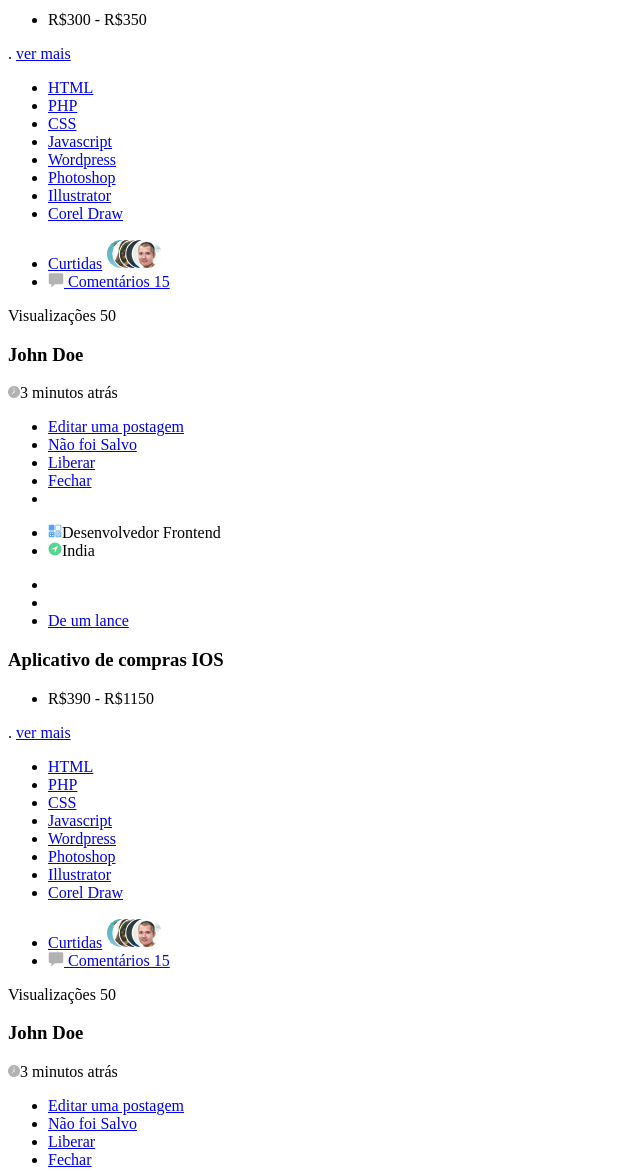
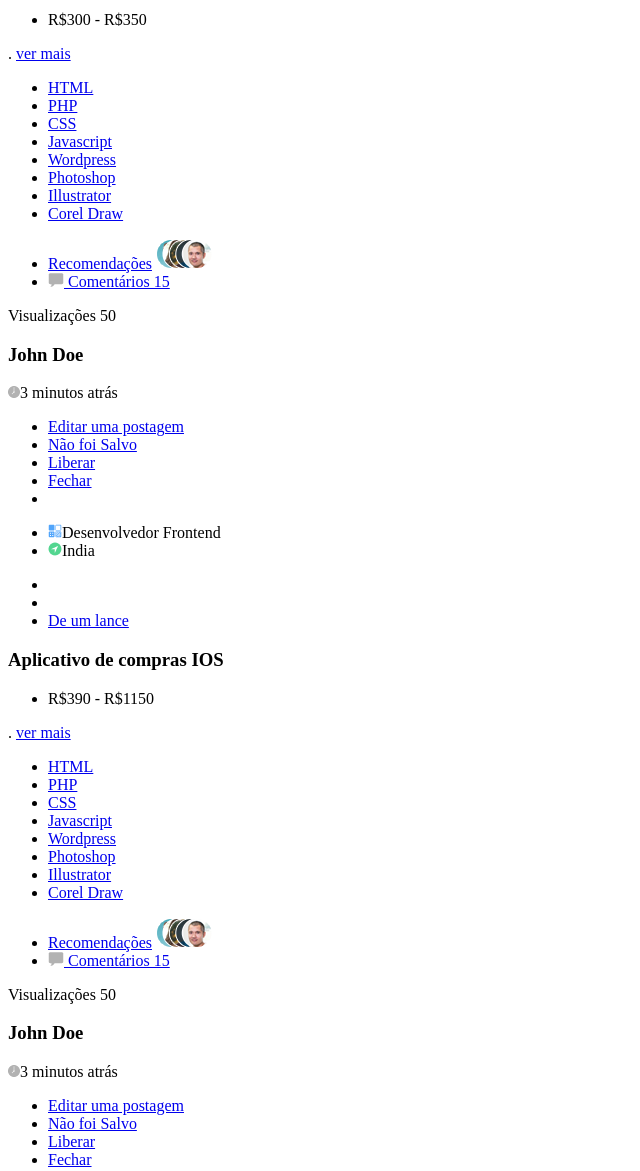
Before and after one commit to aasx/pesquisadores, a PHP site: template App/Views/perfil/editar.php in a window 1280 px wide; the page is wider, and only the part inside the window is pictured. Shown: the part 5198-6369 px from the top of that part, without its empty margins (0-640 px from the left). Run offline with PHP 8.4, Linux system fonts and the light colour scheme; the template is opened without the code that fills it, so the values that code supplies are empty; some libraries are stand-ins or nearby versions.

Commit message:
Alterando Regras de negócio

```diff
--- a/App/Views/perfil/editar.php
+++ b/App/Views/perfil/editar.php
@@ -676,7 +676,7 @@
                                             <div class="job-status-bar">
                                                 <ul class="like-com">
                                                     <li>
-                                                        <a href="#"><i class="la la-heart"></i>Curtidas</a>
+                                                        <a href="#"><i class="la la-heart"></i>Recomendações</a>
                                                         <img src="images/liked-img.png" alt="">
 
                                                     </li>
@@ -736,7 +736,7 @@
                                             <div class="job-status-bar">
                                                 <ul class="like-com">
                                                     <li>
-                                                        <a href="#"><i class="la la-heart"></i>Curtidas</a>
+                                                        <a href="#"><i class="la la-heart"></i>Recomendações</a>
                                                         <img src="images/liked-img.png" alt="">
 
                                                     </li>
@@ -796,7 +796,7 @@
                                             <div class="job-status-bar">
                                                 <ul class="like-com">
                                                     <li>
-                                                        <a href="#"><i class="la la-heart"></i>Curtidas</a>
+                                                        <a href="#"><i class="la la-heart"></i>Recomendações</a>
                                                         <img src="images/liked-img.png" alt="">
 
                                                     </li>
@@ -856,7 +856,7 @@
                                             <div class="job-status-bar">
                                                 <ul class="like-com">
                                                     <li>
-                                                        <a href="#"><i class="la la-heart"></i>Curtidas</a>
+                                                        <a href="#"><i class="la la-heart"></i>Recomendações</a>
                                                         <img src="images/liked-img.png" alt="">
 
                                                     </li>
--- a/App/Views/perfil/index.php
+++ b/App/Views/perfil/index.php
@@ -163,7 +163,7 @@
                                                 <a class="#" href="#" title="" style="text-decoration: none !important;color: #b2b2b2;">
                                                     <span id="qtd-likes" class="badge badge-pill badge-danger" style="position: absolute;color: #FFFFFF;font-size: 14px;line-height: 0.98;padding-top: 0.4em;padding-bottom: 0.4em;margin-left: 74px;margin-top: -9px;">0</span>
                                                     <i class="la la-thumbs-o-up" style="font-size: 34px;"></i>
-                                                    <span>Curtidas</span>
+                                                    <span>Recomendações</span>
                                                 </a>
                                             </li>
                                         </ul>
```
